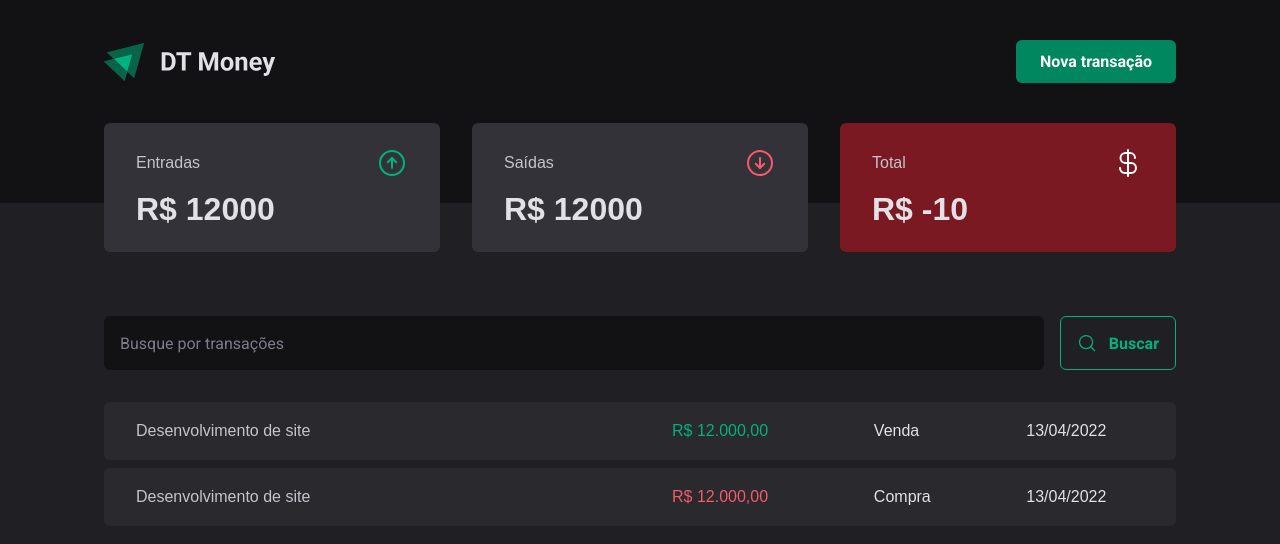
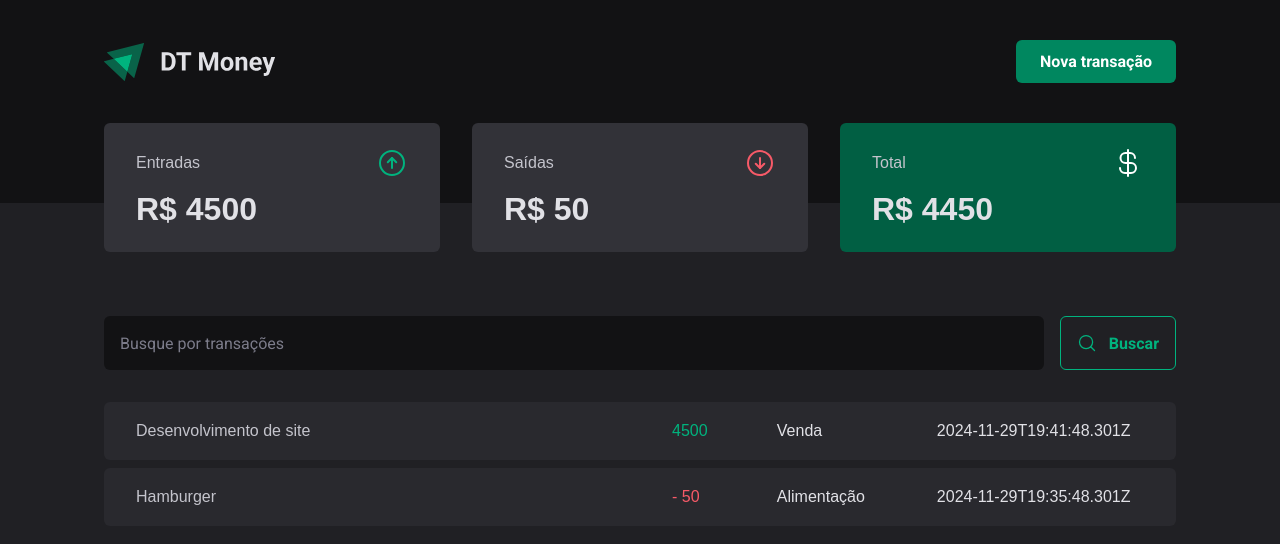
Before and after one commit to alanwengrze/ignite_dt-money, a React (Vite) app: page / in a window 1280 px wide. Shown: the top 544 px of the page. Built offline with nearby package versions, Linux system fonts and the light colour scheme; data requests are answered from the project's data file.

Commit message:
:sparkles: feat: add context of transactions and summary amount

```diff
--- a/package.json
+++ b/package.json
@@ -5,12 +5,14 @@
   "type": "module",
   "scripts": {
     "dev": "vite",
+    "dev:server": "json-server server.json",
     "build": "tsc -b && vite build",
     "lint": "eslint .",
     "preview": "vite preview"
   },
   "dependencies": {
     "@radix-ui/react-dialog": "^1.1.2",
+    "@radix-ui/react-radio-group": "^1.2.1",
     "phosphor-react": "^1.4.1",
     "react": "^18.3.1",
     "react-dom": "^18.3.1",
@@ -26,6 +28,7 @@
     "eslint-plugin-react-hooks": "^5.0.0",
     "eslint-plugin-react-refresh": "^0.4.14",
     "globals": "^15.11.0",
+    "json-server": "^1.0.0-beta.3",
     "typescript": "~5.6.2",
     "typescript-eslint": "^8.11.0",
     "vite": "^5.4.10"
--- /dev/null
+++ b/server.json
@@ -0,0 +1,20 @@
+{
+  "transactions": [
+    {
+      "id": 1,
+      "description": "Desenvolvimento de site",
+      "type": "income",
+      "category": "Venda",
+      "price": 4500,
+      "createdAt": "2024-11-29T19:41:48.301Z"
+    },
+    {
+      "id": 2,
+      "description": "Hamburger",
+      "type": "outcome",
+      "category": "Alimentação",
+      "price": 50,
+      "createdAt": "2024-11-29T19:35:48.301Z"
+    }
+  ]
+}
--- a/src/App.tsx
+++ b/src/App.tsx
@@ -2,11 +2,14 @@ import { ThemeProvider } from "styled-components"
 import { defaultTheme } from "./styles/themes/default"
 import { GlobalStyle } from "./styles/global"
 import { Transactions } from "./pages/Transactions"
+import { TransactionsProvider } from "./components/contexts/TransactionsContext"
 export function App() {
 
   return (
     <ThemeProvider theme={defaultTheme}>
-      <Transactions />
+      <TransactionsProvider>
+        <Transactions />
+      </TransactionsProvider>
       <GlobalStyle />
     </ThemeProvider>
   )
--- a/src/components/NewTransactionModal/index.tsx
+++ b/src/components/NewTransactionModal/index.tsx
@@ -18,11 +18,11 @@ export const NewTransactionModal = () => {
           <input type="number" placeholder="Preço" required/>
           <input type="text" placeholder="Categoria" required/>
           <TransactionType>
-          <TransactionTypeButton variant="income" value="income">
+          <TransactionTypeButton $variant="income" value="income">
           <ArrowCircleUp size={24} />
             Entrada
           </TransactionTypeButton>
-          <TransactionTypeButton variant="outcome" value="outcome">
+          <TransactionTypeButton $variant="outcome" value="outcome">
           <ArrowCircleDown size={24} />
             Saída
           </TransactionTypeButton>
--- a/src/components/NewTransactionModal/styles.ts
+++ b/src/components/NewTransactionModal/styles.ts
@@ -1,5 +1,6 @@
 import styled from "styled-components";
 import * as Dialog from '@radix-ui/react-dialog';
+import * as RadioGroup from "@radix-ui/react-radio-group";
 
 export const Overlay = styled(Dialog.Overlay)`
   position: fixed; //mesmo que tenha scroll, ficará na mesma posição da tela. Diferente do absolute.
@@ -68,7 +69,7 @@ export const CloseButton = styled(Dialog.Close)`
   color: ${(props) => props.theme["gray-500"]};
 `;
 
-export const TransactionType = styled.div`
+export const TransactionType = styled(RadioGroup.Root)`
   display: grid;
   grid-template-columns: repeat(2, 1fr);
   gap: 1rem;
@@ -77,10 +78,10 @@ export const TransactionType = styled.div`
 `;
 
 interface TransactionTypeButtonProps {
-  variant: 'income' | 'outcome';
+  $variant: 'income' | 'outcome';
 }
 
-export const TransactionTypeButton = styled.button<TransactionTypeButtonProps>`
+export const TransactionTypeButton = styled(RadioGroup.Item)<TransactionTypeButtonProps>`
   padding: 1rem;
   display: flex;
   align-items: center;
@@ -88,17 +89,25 @@ export const TransactionTypeButton = styled.button<TransactionTypeButtonProps>`
   gap: 0.5rem;
   border-radius: 6px;
   border: 0;
-  background-color: ${(props) => props.theme["gray-600"]};
+  background-color: ${(props) => props.theme["gray-700"]};
   color: ${(props) => props.theme.white};
   font-weight: bold;
   cursor: pointer;
   transition: background-color 0.2s;
 
   svg {
-    color: ${(props) => props.variant === 'income' ? props.theme["green-300"] : props.theme["red-300"]};
+    color: ${(props) => props.$variant === 'income' ? props.theme["green-300"] : props.theme["red-300"]};
   }
 
-  &:hover {
-    background-color: ${(props) => props.variant === 'income' ? props.theme["green-500"] : props.theme["red-500"]};
+  &[data-state="unchecked"]:hover {
+    background-color: ${(props) => props.theme["gray-600"]};
+  }
+
+  &[data-state="checked"] {
+    background-color: ${(props) => props.$variant === 'income' ? props.theme["green-500"] : props.theme["red-500"]};
+
+    svg {
+      color: ${(props) => props.theme.white};
+    }
   }
 `;
--- a/src/components/Summary/index.tsx
+++ b/src/components/Summary/index.tsx
@@ -1,37 +1,57 @@
+import { useContext } from "react"
+import { TransactionsContext } from "../contexts/TransactionsContext"
 import { SummaryContainer, SummaryCard } from "./styles"
 import { ArrowCircleDown, ArrowCircleUp, CurrencyDollar} from "phosphor-react"
 
-const account = {
-  balance: -10,
-  income: 12000,
-  outcome: 12000
-}
+export const Summary = () => {
 
-export const Summary = () => {
+  const { transactions } = useContext(TransactionsContext)
+
+  // {income: 0, outcome: 0, total: 0}
+
+  const summary = transactions.reduce(
+    (acc, transaction) => {
+      if(transaction.type === "income") {
+        acc.income += transaction.price;
+        acc.balance += transaction.price;
+      }else {
+        acc.outcome += transaction.price;
+        acc.balance -= transaction.price;
+      }
+
+      return acc;
+    },
+      {
+        income: 0,
+        outcome: 0,
+        balance: 0
+      })
+
+
   return (
     <SummaryContainer>
-      <SummaryCard icon="green">
+      <SummaryCard $icon="green">
         <header>
           <span>Entradas</span>
           <ArrowCircleUp size={32}/>
         </header>
-        <strong>R$ {account.income}</strong>
+        <strong>R$ {summary.income}</strong>
       </SummaryCard>
 
-      <SummaryCard icon="red">
+      <SummaryCard $icon="red">
         <header>
           <span>Saídas</span>
           <ArrowCircleDown size={32}/>
         </header>
-        <strong>R$ {account.outcome}</strong>
+        <strong>R$ {summary.outcome}</strong>
       </SummaryCard>
 
-      <SummaryCard className="" icon="white" balance={`${account.balance <= 0 ? 'redDark' : 'greenDark'}`}>
+      <SummaryCard className="" $icon="white" $balance={`${summary.balance <= 0 ? 'redDark' : 'greenDark'}`}>
         <header>
           <span>Total</span>
           <CurrencyDollar size={32}/>
         </header>
-        <strong>R$ {account.balance}</strong>
+        <strong>R$ {summary.balance}</strong>
       </SummaryCard>
 
     </SummaryContainer>
--- a/src/components/Summary/styles.ts
+++ b/src/components/Summary/styles.ts
@@ -33,8 +33,8 @@ const SUMMARY_COLORS = {
 } as const
 
 interface SummaryIconProps {
-  icon: keyof typeof SUMMARY_COLORS
-  balance?: keyof typeof SUMMARY_COLORS
+  $icon: keyof typeof SUMMARY_COLORS
+  $balance?: keyof typeof SUMMARY_COLORS
 }
 
 export const SummaryCard = styled.div<SummaryIconProps>`
@@ -42,7 +42,7 @@ export const SummaryCard = styled.div<SummaryIconProps>`
   display: flex;
   flex-direction: column;
   gap: 0.75rem;
-  background-color: ${(props) => props.theme[SUMMARY_COLORS[props.balance || "default"]]};
+  background-color: ${(props) => props.theme[SUMMARY_COLORS[props.$balance || "default"]]};
   padding: 1.5rem 2rem;
   border-radius: 6px;
 
@@ -53,7 +53,7 @@ export const SummaryCard = styled.div<SummaryIconProps>`
     color: ${(props) => props.theme["gray-300"]};
 
     > svg {
-      color: ${(props) => props.theme[SUMMARY_COLORS[props.icon]]};
+      color: ${(props) => props.theme[SUMMARY_COLORS[props.$icon]]};
     }
 
   }
--- /dev/null
+++ b/src/components/contexts/TransactionsContext.tsx
@@ -0,0 +1,43 @@
+import { createContext, useEffect, useState } from "react";
+
+interface Transaction {
+  id: number,
+  description: string,
+  type: 'income' | 'outcome',
+  category: string,
+  price: number,
+  createdAt: string
+}
+
+interface TransactionsContextType {
+  transactions: Transaction[];
+}
+
+interface TransactionsProviderType {
+  children: React.ReactNode
+}
+
+export const TransactionsContext = createContext({} as TransactionsContextType);
+
+export const TransactionsProvider = ({children}:TransactionsProviderType) => {
+
+  const [transactions, setTransactions] = useState<Transaction[]>([])
+
+  async function loadTransactions(){
+    const response = await fetch("http://localhost:3000/transactions")
+    const data = await response.json()
+    setTransactions(data)
+  }
+
+  useEffect(() => {
+    loadTransactions()
+  }, [])
+
+  return (
+    <TransactionsContext.Provider
+      value={{transactions}}
+    >
+      {children}
+    </TransactionsContext.Provider>
+  )
+}
--- a/src/pages/Transactions/index.tsx
+++ b/src/pages/Transactions/index.tsx
@@ -1,8 +1,14 @@
+import { TransactionsContext } from "../../components/contexts/TransactionsContext";
 import { Header } from "../../components/Header";
 import { SearchForm } from "../../components/SearchForm";
 import { Summary } from "../../components/Summary";
 import { PriceHighlight, TransactionsContainer, TransactionsTable } from "./styles";
+
+import { useContext } from "react";
+
+
 export const Transactions = () => {
+  const {transactions} = useContext(TransactionsContext)
   return (
     <div>
       <Header />
@@ -11,22 +17,23 @@ export const Transactions = () => {
         <SearchForm />
         <TransactionsTable>
           <tbody>
-            <tr>
-              <td width="50%">Desenvolvimento de site</td>
-              <td>
-                <PriceHighlight variant="income">R$ 12.000,00</PriceHighlight>
-              </td>
-              <td>Venda</td>
-              <td>13/04/2022</td>
-            </tr>
-            <tr>
-              <td width="50%">Desenvolvimento de site</td>
-              <td>
-                <PriceHighlight variant="outcome">R$ 12.000,00</PriceHighlight>
-              </td>
-              <td>Compra</td>
-              <td>13/04/2022</td>
-            </tr>
+            {
+              transactions.map(transaction => {
+                return (
+                  <tr key={transaction.id}>
+                    <td width="50%">{transaction.description}</td>
+                    <td>
+                      <PriceHighlight $variant={transaction.type}>
+                        {transaction.type === "outcome"  && "- "}
+                        {transaction.price}
+                      </PriceHighlight>
+                    </td>
+                    <td>{transaction.category}</td>
+                    <td>{transaction.createdAt}</td>
+                  </tr>
+                )
+              })
+            }
           </tbody>
         </TransactionsTable>
       </TransactionsContainer>
--- a/src/pages/Transactions/styles.ts
+++ b/src/pages/Transactions/styles.ts
@@ -31,9 +31,9 @@ export const TransactionsTable = styled.table`
 `;
 
 interface PriceHighlightProps {
-  variant: 'income' | 'outcome';
+  $variant: 'income' | 'outcome';
 }
 
 export const PriceHighlight = styled.span<PriceHighlightProps>`
-  color: ${props => props.variant === 'income' ? props.theme['green-300'] : props.theme['red-300']};
+  color: ${props => props.$variant === 'income' ? props.theme['green-300'] : props.theme['red-300']};
 `;
```
Also changed, not shown: 1 other file (tests, documents, lock files or other folders).
